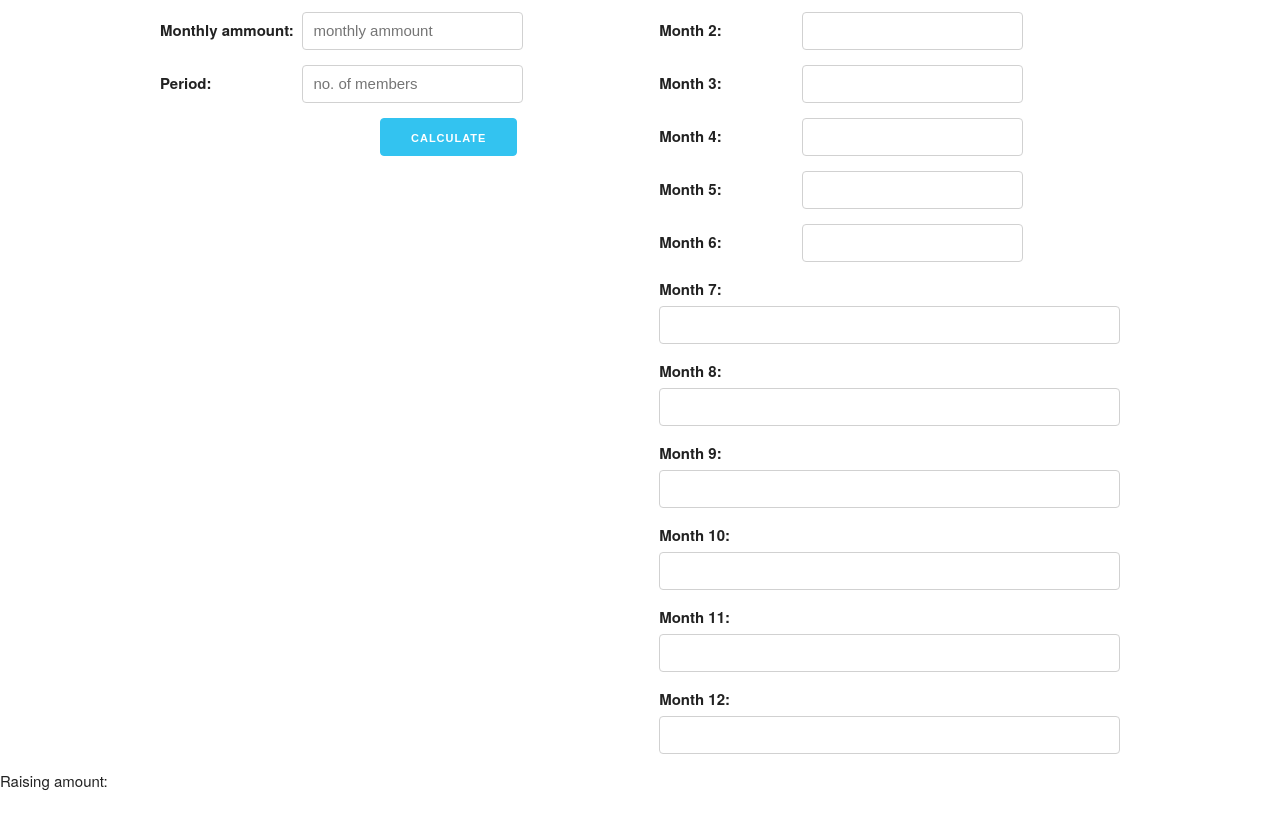
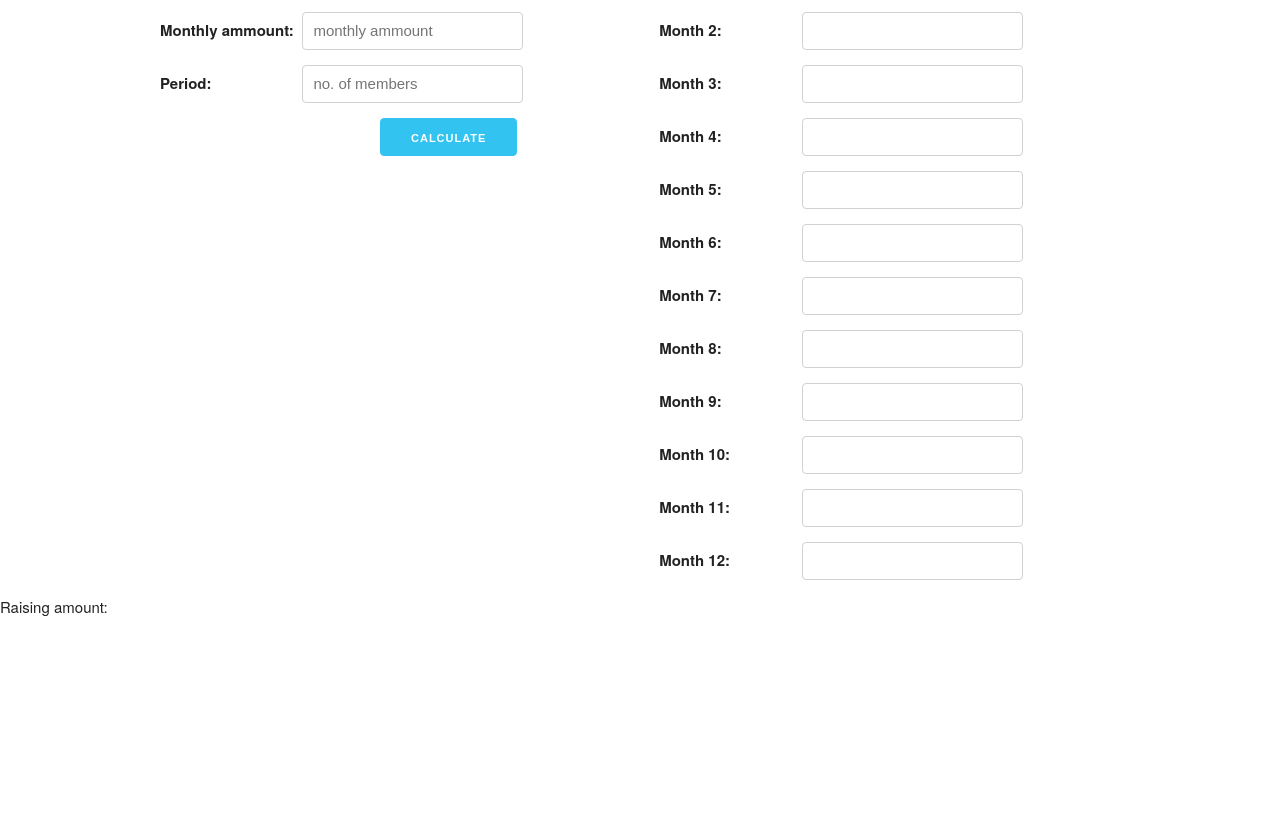
Before and after one commit to christianraymond/stokvelsite, a plain HTML site: page index.html in a window 1280 px wide. Shown: the part 114-927 px from the top of the page. After the commit the page ends 800 px from the top, so only its background shows below. Drawn offline with nearby package versions, Linux system fonts and the light colour scheme.

Commit message:
realigning the text fileds

```diff
--- a/index.html
+++ b/index.html
@@ -93,37 +93,49 @@
                       </div>
                     </div>
 
-                    <div class="twelve columns">
-                        <label for="monthSeven">Month 7:</label>
-                        <input class="u-full-width" type="text" placeholder="" id="monthSeven">
+                    <div class="row">
+                      <div class="twelve columns">
+                          <label class="alabel" for="monthSeven">Month 7:</label>
+                          <input class="" type="text" placeholder="" id="monthSeven">
+                      </div>
                     </div>
 
-                    <div class="twelve columns">
-                        <label for="monthEight">Month 8:</label>
-                        <input class="u-full-width" type="text" placeholder="" id="monthEight">
+                    <div class="row">
+                      <div class="twelve columns">
+                          <label class="alabel" for="monthEight">Month 8:</label>
+                          <input class="" type="text" placeholder="" id="monthEight">
+                      </div>
+                    </div>
+
+                    <div class="row">
+                      <div class="twelve columns">
+                          <label class="alabel"for="monthNine">Month 9:</label>
+                          <input class="" type="text" placeholder="" id="monthNine">
+                      </div>
+                    </div>
+
+                    <div class="row">
+                      <div class="twelve columns">
+                          <label class="alabel" for="monthTen">Month 10:</label>
+                          <input class="" type="text" placeholder="" id="monthTen">
+                      </div>
                     </div>
 
 
-                    <div class="twelve columns">
-                        <label for="monthNine">Month 9:</label>
-                        <input class="u-full-width" type="text" placeholder="" id="monthNine">
+                    <div class="row">
+                      <div class="twelve columns">
+                          <label class="alabel" for="monthEleven">Month 11:</label>
+                          <input class="" type="text" placeholder="" id="monthEleven">
+                      </div>
                     </div>
 
-                    <div class="twelve columns">
-                        <label for="monthTen">Month 10:</label>
-                        <input class="u-full-width" type="text" placeholder="" id="monthTen">
+                    <div class="row">
+                      <div class="twelve columns">
+                          <label class="alabel" for="monthTwelve">Month 12:</label>
+                          <input class="" type="text" placeholder="" id="monthTwelve">
+                      </div>
                     </div>
 
-                    <div class="twelve columns">
-                        <label for="monthEleven">Month 11:</label>
-                        <input class="u-full-width" type="text" placeholder="" id="monthEleven">
-                    </div>
-
-
-                    <div class="twelve columns">
-                        <label for="monthTwelve">Month 12:</label>
-                        <input class="u-full-width" type="text" placeholder="" id="monthTwelve">
-                    </div>
                 </div>
 
                 <div class="six colums">
```
